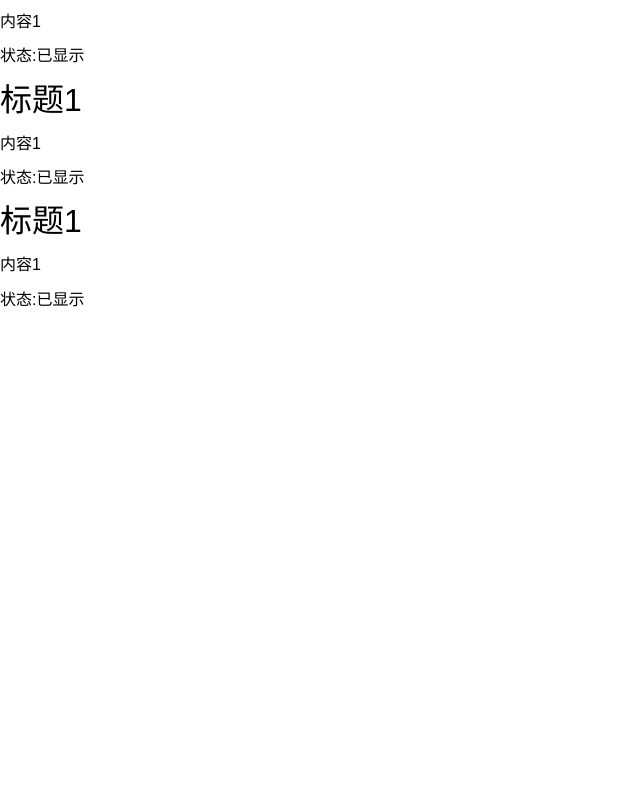
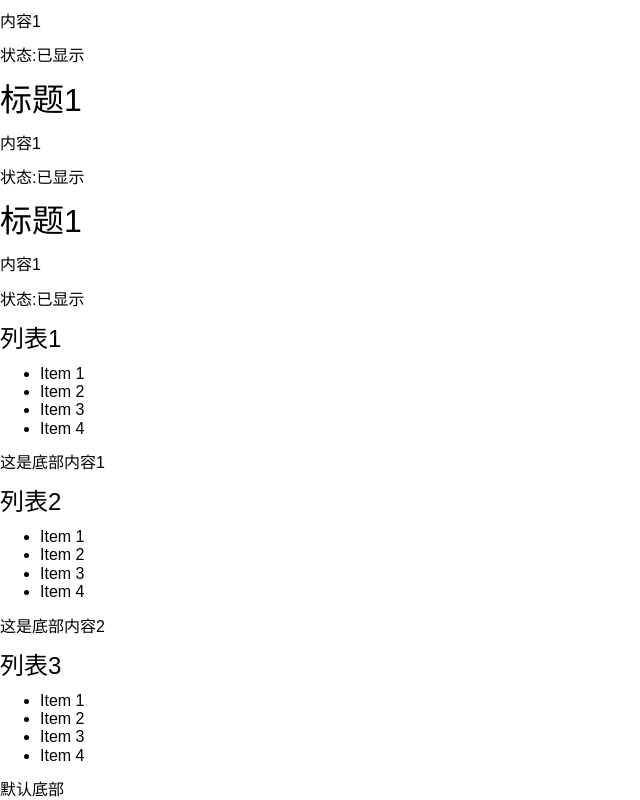
Before and after one commit to Daisyiio/react-demo, a React (Vite) app in the folder react-demo/: page / in a window 1280 px wide. Shown: the part 1641-2441 px from the top of the page, without its empty margins (0-640 px from the left). Before the commit the page ends 1950 px from the top, so only its background shows below. Built offline with nearby package versions, Linux system fonts and the light colour scheme.

Commit message:
关于插槽

```diff
--- a/react-demo/src/App.tsx
+++ b/react-demo/src/App.tsx
@@ -3,7 +3,8 @@ import "./App.scss";
 import Mustache from "@/components/Mustache";
 import { UseState, UseState2, UseState3 } from "@/components/UseState";
 import { UseReducer1, UserReducer2 } from "@/components/useReducer";
-import {PropAndSlot} from '@/components/PropAndSlot/PropAndSlot'
+import {PropAndSlot} from '@/components/PropAndSlot/Prop'
+import {Slot} from '@/components/PropAndSlot/Slot'
 function App() {
   return (
     <>
@@ -15,6 +16,7 @@ function App() {
         <UseReducer1></UseReducer1>
         <UserReducer2></UserReducer2>
         <PropAndSlot></PropAndSlot>
+        <Slot></Slot>
       </div>
     </>
   );
--- /dev/null
+++ b/react-demo/src/components/PropAndSlot/Slot.tsx
@@ -0,0 +1,44 @@
+import { ReactNode } from "react";
+
+type ListProps = {
+  title: string;
+  footer?: ReactNode;
+  children: ReactNode;
+};
+
+function List({ children, title, footer = <div>默认底部</div> }: ListProps) {
+  return (
+    <>
+      <h2>{title}</h2>
+      <ul>{children}</ul>
+      <div>{footer}</div>
+    </>
+  );
+}
+
+function Slot() {
+  return (
+    <>
+      <List title="列表1" footer={<p>这是底部内容1</p>}>
+        <li>Item 1</li>
+        <li>Item 2</li>
+        <li>Item 3</li>
+        <li>Item 4</li>
+      </List>
+      <List title="列表2" footer={<p>这是底部内容2</p>}>
+        <li>Item 1</li>
+        <li>Item 2</li>
+        <li>Item 3</li>
+        <li>Item 4</li>
+      </List>
+      <List title="列表3">
+        <li>Item 1</li>
+        <li>Item 2</li>
+        <li>Item 3</li>
+        <li>Item 4</li>
+      </List>
+    </>
+  );
+}
+
+export { Slot };
```
Also changed, not shown: react-demo/src/components/PropAndSlot/Prop.tsx (renamed from react-demo/src/components/PropAndSlot/PropAndSlot.tsx).
